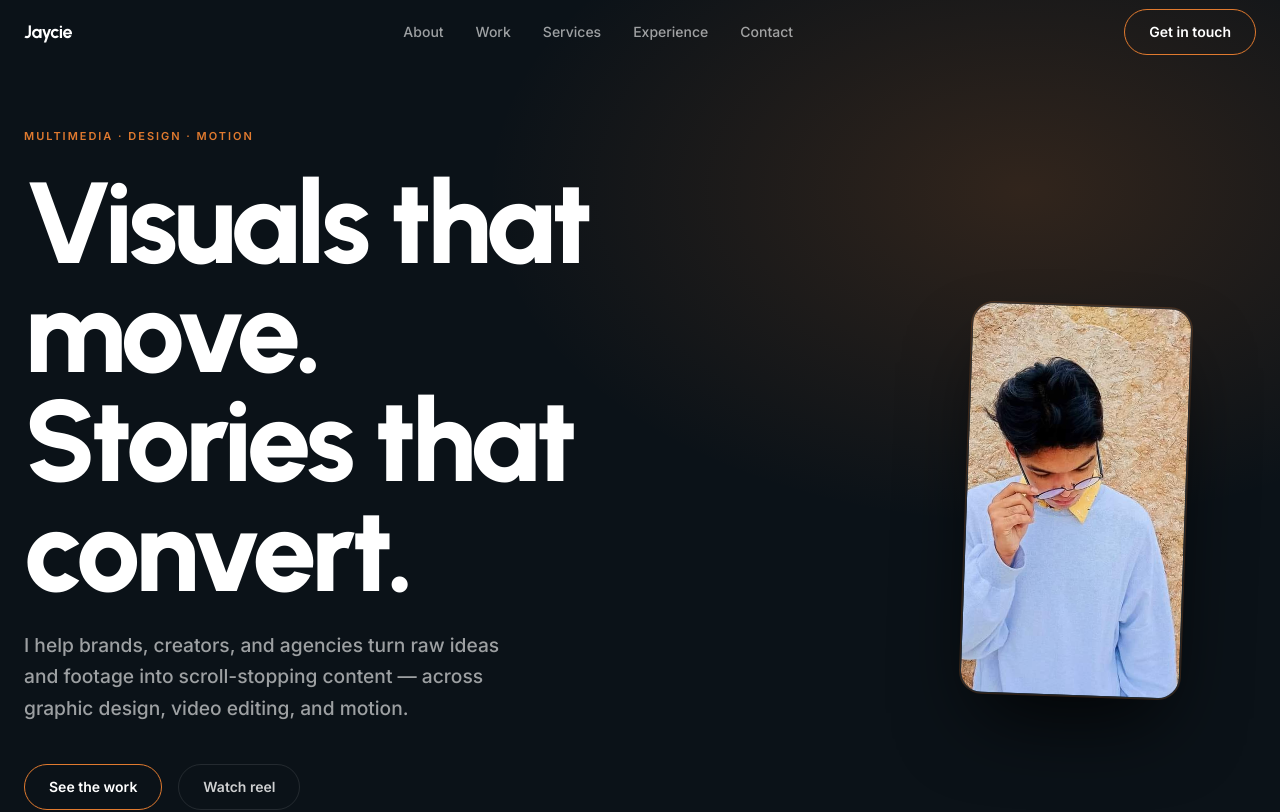
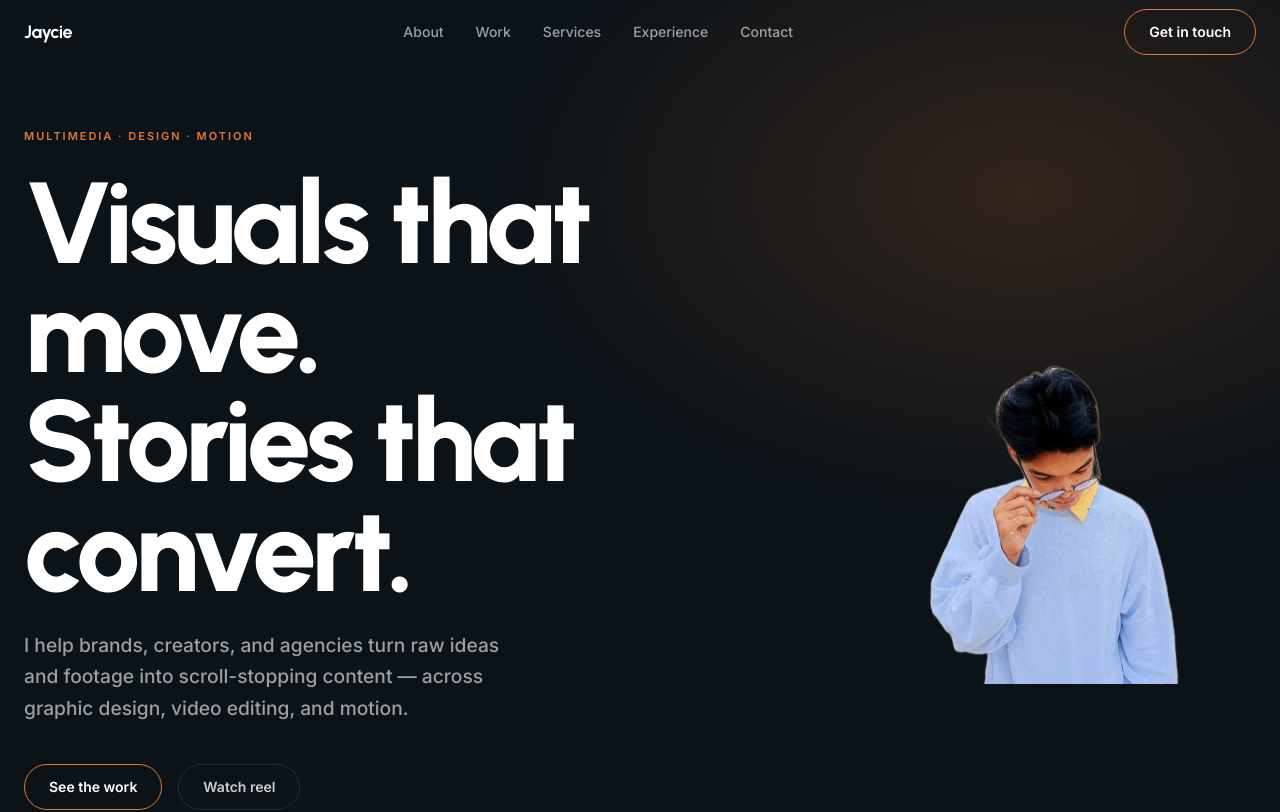
Before and after one commit to jclorete/JCPortfolio, a Next.js app: page / in a window 1280 px wide. Shown: the top 812 px of the page. Built offline with nearby package versions, Linux system fonts and the light colour scheme.

Commit message:
Update: feedback applied 2026-05-11 21:24

```diff
--- a/package.json
+++ b/package.json
@@ -16,6 +16,7 @@
     "react-dom": "^18"
   },
   "devDependencies": {
+    "@imgly/background-removal-node": "^1.4.5",
     "@types/node": "^20",
     "@types/react": "^18",
     "@types/react-dom": "^18",
--- a/src/components/Hero.tsx
+++ b/src/components/Hero.tsx
@@ -70,30 +70,21 @@ export default function Hero() {
             </motion.div>
           </motion.div>
 
-          {/* Floating image chip */}
+          {/* Floating portrait cutout */}
           <motion.div
-            initial={{ opacity: 0, y: 30, rotate: 2 }}
-            animate={{ opacity: 1, y: 0, rotate: 2 }}
+            initial={{ opacity: 0, y: 30 }}
+            animate={{ opacity: 1, y: 0 }}
             transition={{ delay: 0.4, duration: 0.8, ease: [0.22, 1, 0.36, 1] }}
-            className="hidden lg:flex justify-center"
+            className="hidden lg:flex justify-center items-end"
           >
-            <div
-              className="relative rounded-[22px] overflow-hidden border border-white/10"
-              style={{
-                width: "220px",
-                aspectRatio: "9/16",
-                boxShadow:
-                  "0 0 0 1px rgba(224,122,47,0.20), 0 40px 80px -20px rgba(0,0,0,0.8)",
-              }}
-            >
-              <Image
-                src="/assets/486359374_3924058317909459_2937421913585608866_n.jpg"
-                alt="Jaycie"
-                fill
-                className="object-cover"
-                priority
-              />
-            </div>
+            <Image
+              src="/assets/jaycie.png"
+              alt="Jaycie"
+              width={420}
+              height={520}
+              className="object-contain object-bottom w-auto max-h-[520px]"
+              priority
+            />
           </motion.div>
         </div>
       </div>
```
Also changed, not shown: scripts/push-deploy.mjs (+9 -2 lines), scripts/remove-bg.mjs (added, +11 -0 lines), public/assets/jaycie.png (added), 1 other file (tests, documents, lock files or other folders).
